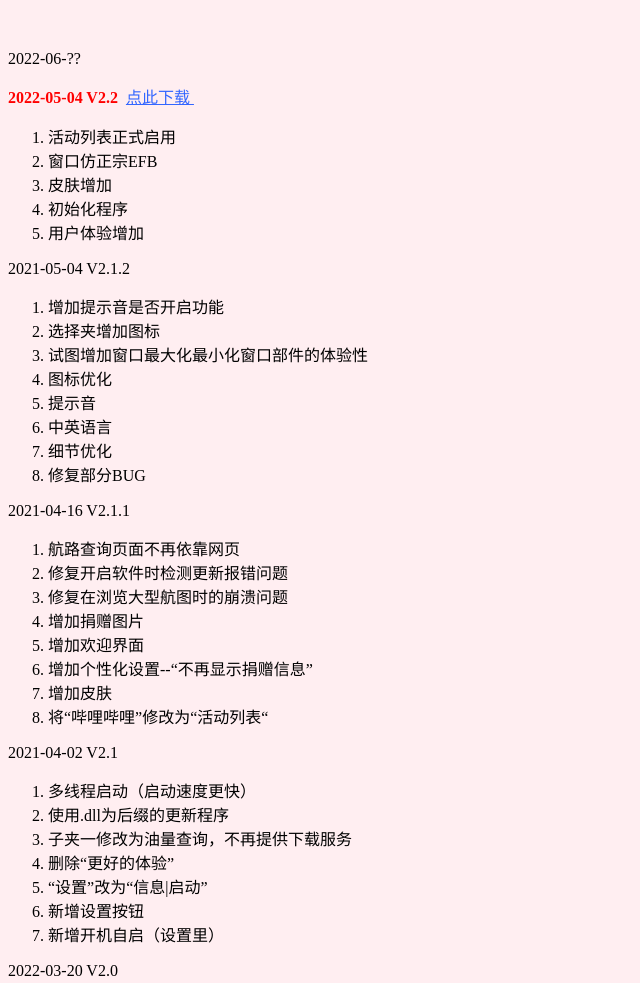
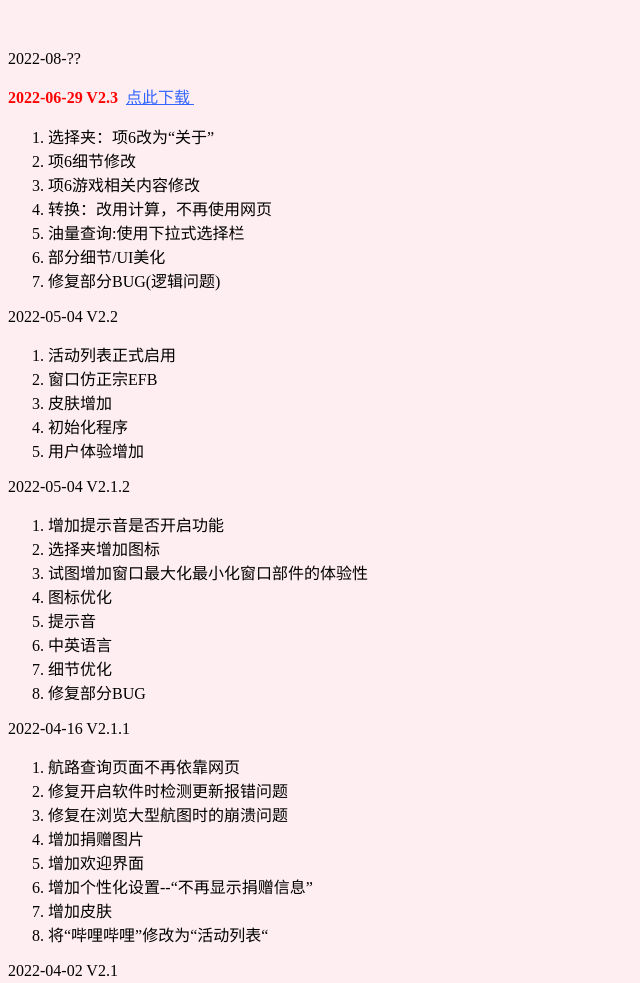
Before and after one commit to CFR1930/Xiaoren-toolbox, a plain HTML site: page date.html in a window 1280 px wide. Shown: the top 983 px of the page, without its empty margins (0-640 px from the left). Drawn offline with Linux system fonts and the light colour scheme.

Commit message:
Add files via upload

```diff
--- a/date.html
+++ b/date.html
@@ -11,8 +11,19 @@
     <main id="main" role="main" class="site-content" deep="1">
         <!-- <div class="container"> -->
         <p>&nbsp;</p>
-        <p>2022-06-??</p>
-        <p><span style="color: #ff0000;"><strong>2022-05-04 V2.2&nbsp; </strong></span><span style="color: #3366ff;"><a style="color: #3366ff;" href="https://wwt.lanzout.com/im508057o8je" rel="noopener">点此下载&nbsp;</a></span></p>
+        <p>2022-08-??</p>
+        <p><span style="color: #ff0000;"><strong>2022-06-29 V2.3&nbsp; </strong></span><span style="color: #3366ff;"><a style="color: #3366ff;" href="https://wwt.lanzout.com/im508057o8je" rel="noopener">点此下载&nbsp;</a></span></p>
+        <ol>
+        <li>选择夹：项6改为“关于”</li>
+        <li>项6细节修改</li>
+        <li>项6游戏相关内容修改</li>
+        <li>转换：改用计算，不再使用网页</li>
+        <li>油量查询:使用下拉式选择栏</li>
+        <li>部分细节/UI美化</li>
+        <li>修复部分BUG(逻辑问题)</li>
+
+        </ol>
+        <p>2022-05-04 V2.2</p>
         <ol>
         <li>活动列表正式启用</li>
         <li>窗口仿正宗EFB</li>
@@ -20,7 +31,7 @@
         <li>初始化程序</li>
         <li>用户体验增加</li>
         </ol>
-        <p>2021-05-04 V2.1.2</p>
+        <p>2022-05-04 V2.1.2</p>
         <ol>
         <li>增加提示音是否开启功能</li>
         <li>选择夹增加图标</li>
@@ -31,7 +42,7 @@
         <li>细节优化</li>
         <li>修复部分BUG</li>
         </ol>
-        <p>2021-04-16 V2.1.1</p>
+        <p>2022-04-16 V2.1.1</p>
         <ol>
         <li>航路查询页面不再依靠网页</li>
         <li>修复开启软件时检测更新报错问题</li>
@@ -42,7 +53,7 @@
         <li>增加皮肤</li>
         <li>将“哔哩哔哩”修改为“活动列表“</li>
         </ol>
-        <p>2021-04-02 V2.1</p>
+        <p>2022-04-02 V2.1</p>
         <ol>
         <li>多线程启动（启动速度更快）</li>
         <li>使用.dll为后缀的更新程序</li>
```
Also changed, not shown: index.html (+2 -2 lines).
